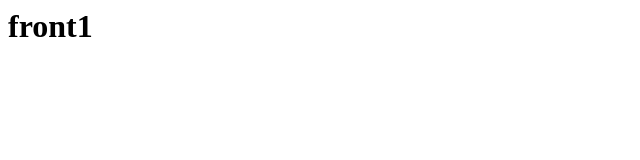
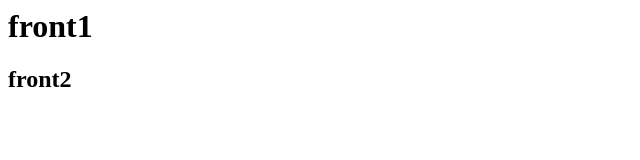
Before and after one commit to NVSivaKumar/front, a plain HTML site: page index.html in a window 1280 px wide. Shown: the full height of the page, 0-640 px from the left. Drawn offline with Linux system fonts and the light colour scheme.

Commit message:
file commited

```diff
--- a/index.html
+++ b/index.html
@@ -1 +1,2 @@
 <h1> front1 </h1>
+<h2> front2 </h2>
```
